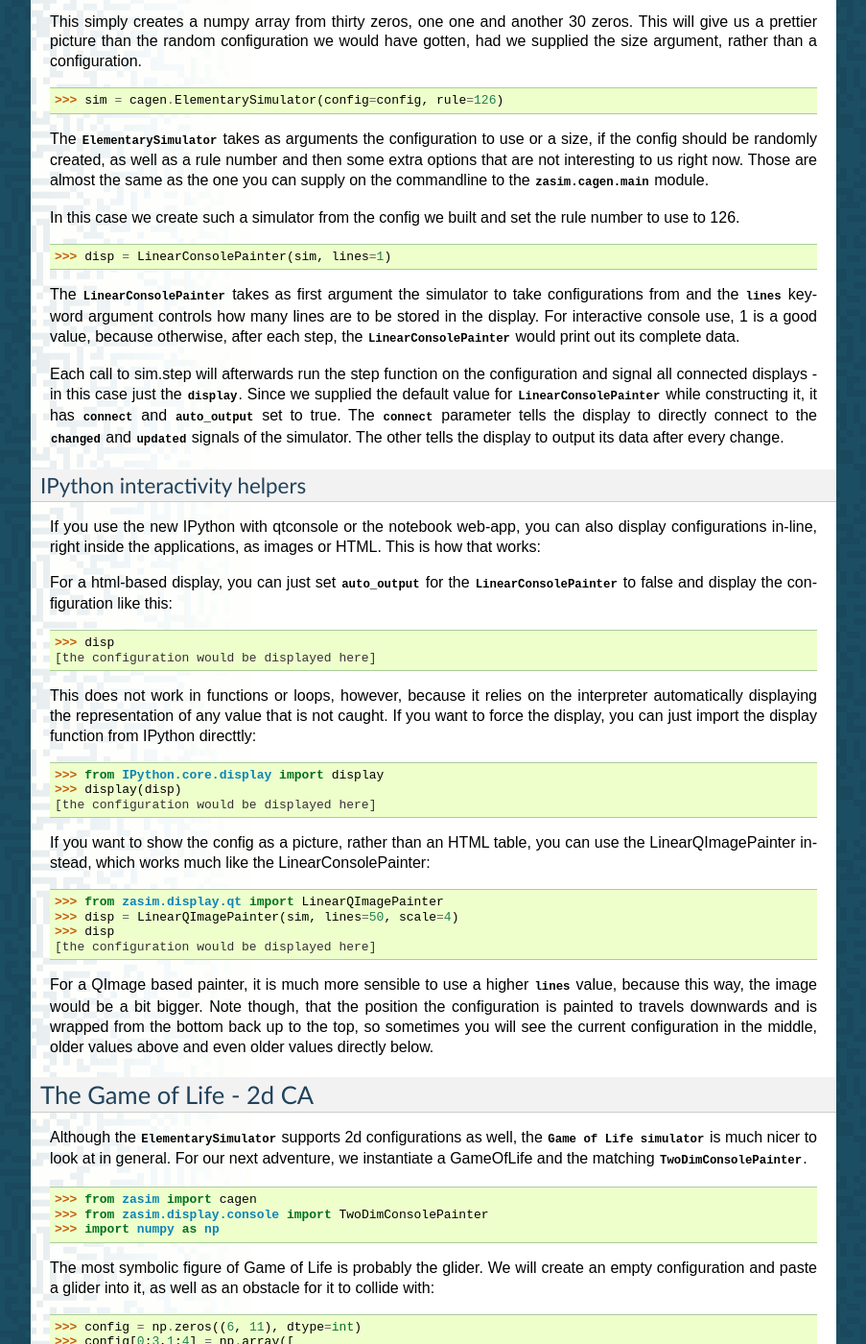
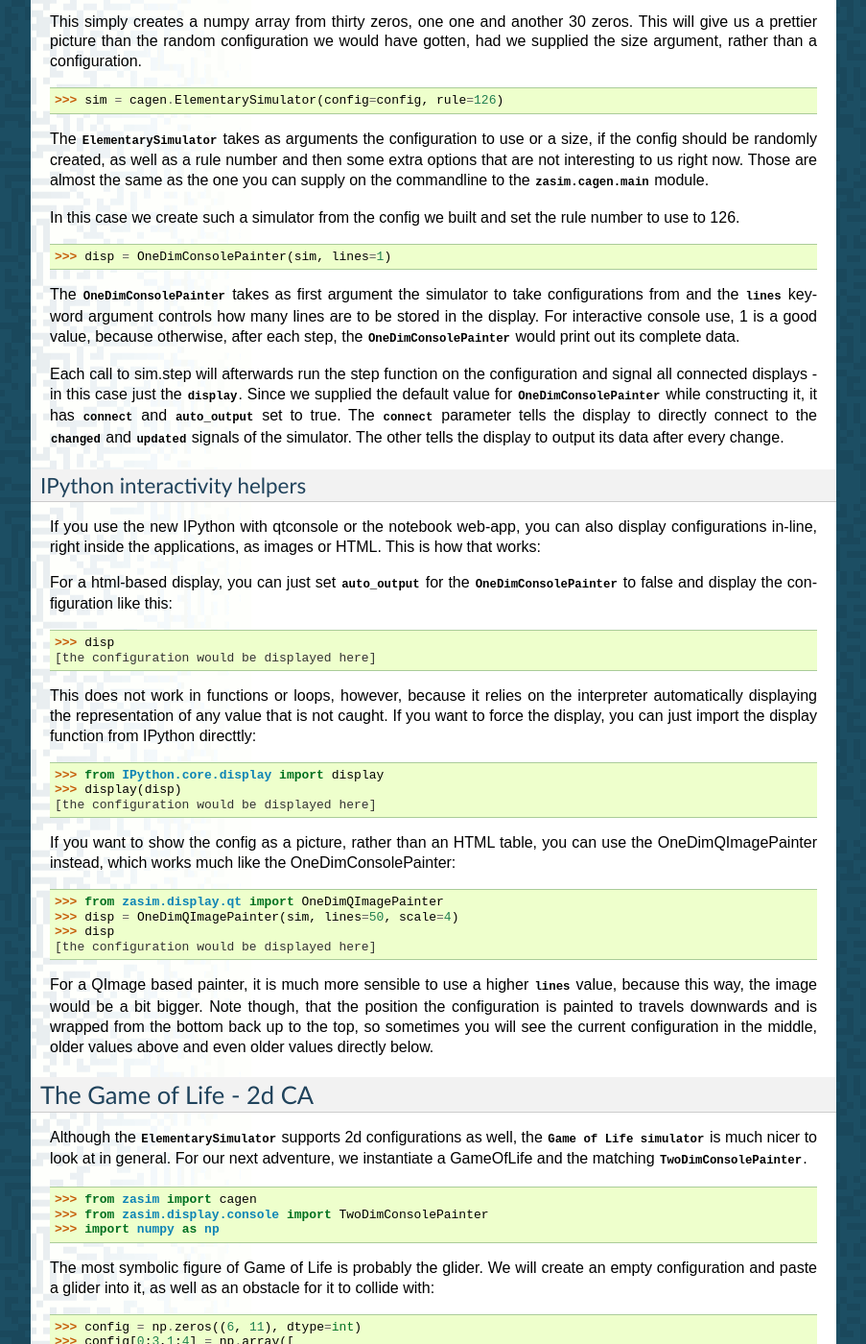
Before and after one commit to timo/zasim, a Sphinx documentation site: the page built from docs/tutorial/coding_simple_ca.rst, in a window 1280 px wide and 1400 px high, scrolled down 1367 px. Shown: the whole window at 96% size, without its empty margins (198-1101 px from the left). Built offline with Sphinx 7.4.7, drawn with Linux system fonts in a browser that asks for light colours; formulas are drawn with MathJax 3; some of the changed text lies outside the part shown.

Commit message:
replace Linear* with OneDim* in docs, too.

```diff
--- a/docs/cagen.rst
+++ b/docs/cagen.rst
@@ -69,8 +69,8 @@ This package is split into multiple modules:
 
     The cagen package imports all classes from all submodules, so rather than writing
 
-        >>> from zasim.cagen.loops import LinearCellLoop
+        >>> from zasim.cagen.loops import OneDimCellLoop
 
     you can also write
 
-        >>> from zasim.cagen import LinearCellLoop
+        >>> from zasim.cagen import OneDimCellLoop
--- a/docs/tutorial/coding_simple_ca.rst
+++ b/docs/tutorial/coding_simple_ca.rst
@@ -31,12 +31,12 @@ package. In order to create our own starting configuration, we also need
 .. doctest:: a
 
     >>> from zasim import cagen
-    >>> from zasim.display.console import LinearConsolePainter
+    >>> from zasim.display.console import OneDimConsolePainter
     >>> import numpy as np
 
 The most interesting classes for now are
 `zasim.cagen.simulators.ElementarySimulator` and
-`zasim.display.console.LinearConsolePainter`. The first one is simply a
+`zasim.display.console.OneDimConsolePainter`. The first one is simply a
 class for one- or twodimensional elementary cellular automata - in this
 case this just refers to cellular automata that are identified by the
 used neighbourhood and a rule number - and the second one is a class that
@@ -46,7 +46,7 @@ In order to set up a simulator, all we need is to instantiate an
 `ElementarySimulator` object. It will take at least the rule number and
 either a size to be used for a random configuration or the configuration as
 a numpy array. In this case we will create a known configuration. In order
-to display it, too, we can create a `LinearConsolePainter` and pass the
+to display it, too, we can create a `OneDimConsolePainter` and pass the
 simulator as the first argument. It will then, by default, automatically
 print out every step that happens in the simulator on the console.
 
@@ -57,7 +57,7 @@ of zeros. The code looks like this:
 .. testsetup:: a
 
     from zasim import cagen
-    from zasim.display.console import LinearConsolePainter
+    from zasim.display.console import OneDimConsolePainter
     import numpy as np
 
 .. doctest:: a
@@ -65,7 +65,7 @@ of zeros. The code looks like this:
 
     >>> config = np.array([0] * 30 + [1] + [0] * 30)
     >>> sim = cagen.ElementarySimulator(config=config, rule=126)
-    >>> disp = LinearConsolePainter(sim, lines=1)
+    >>> disp = OneDimConsolePainter(sim, lines=1)
                                   #
     >>> sim.step()
                                  ###
@@ -115,18 +115,18 @@ the rule number to use to 126.
 
 ::
 
-    >>> disp = LinearConsolePainter(sim, lines=1)
+    >>> disp = OneDimConsolePainter(sim, lines=1)
 
-The `~zasim.display.console.LinearConsolePainter` takes as first argument
+The `~zasim.display.console.OneDimConsolePainter` takes as first argument
 the simulator to take configurations from and the `lines` keyword argument
 controls how many lines are to be stored in the display. For interactive
 console use, 1 is a good value, because otherwise, after each step, the
-`LinearConsolePainter` would print out its complete data.
+`OneDimConsolePainter` would print out its complete data.
 
 Each call to sim.step will afterwards run the step function on
 the configuration and signal all connected displays - in this
 case just the `display`. Since we supplied the default value for
-`LinearConsolePainter` while constructing it, it has `connect` and
+`OneDimConsolePainter` while constructing it, it has `connect` and
 `auto_output` set to true. The `connect` parameter tells the display
 to directly connect to the `~zasim.simulator.Simulator.changed` and
 `~zasim.simulator.Simulator.updated` signals of the simulator. The other
@@ -141,7 +141,7 @@ also display configurations in-line, right inside the applications, as
 images or HTML. This is how that works:
 
 For a html-based display, you can just set `auto_output` for the
-`LinearConsolePainter` to false and display the configuration like this::
+`OneDimConsolePainter` to false and display the configuration like this::
 
     >>> disp
     [the configuration would be displayed here]
@@ -156,11 +156,11 @@ display function from IPython directtly::
     [the configuration would be displayed here]
 
 If you want to show the config as a picture, rather than an HTML table,
-you can use the LinearQImagePainter instead, which works much like the
-LinearConsolePainter::
+you can use the OneDimQImagePainter instead, which works much like the
+OneDimConsolePainter::
 
-    >>> from zasim.display.qt import LinearQImagePainter
-    >>> disp = LinearQImagePainter(sim, lines=50, scale=4)
+    >>> from zasim.display.qt import OneDimQImagePainter
+    >>> disp = OneDimQImagePainter(sim, lines=50, scale=4)
     >>> disp
     [the configuration would be displayed here]
 
--- a/docs/tutorial/custom_computation.rst
+++ b/docs/tutorial/custom_computation.rst
@@ -146,9 +146,9 @@ As you can see, the code was successfully inserted. Let's see what it does!
 .. doctest:: a
 
     >>> from zasim.simulator import CagenSimulator
-    >>> from zasim.display.console import LinearConsolePainter
+    >>> from zasim.display.console import OneDimConsolePainter
     >>> sim = CagenSimulator(sf, t)
-    >>> disp = LinearConsolePainter(sim, lines=1)
+    >>> disp = OneDimConsolePainter(sim, lines=1)
     ;-^ #;,+^#-,,;;
     >>> sim.step_pure_py()
     -;-##;,^^--,,;;
```
Also changed, not shown: other parts of docs/tutorial/custom_computation.rst (+1 -1 lines), docs/tutorial/custom_stepfunc.rst (+6 -6 lines).
